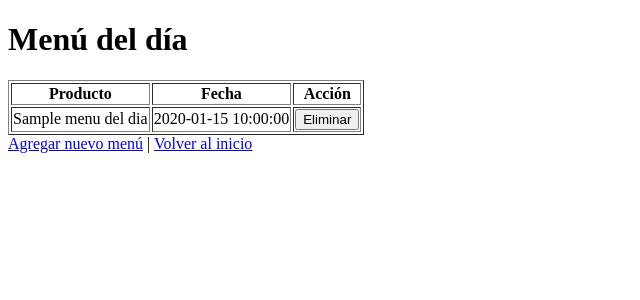
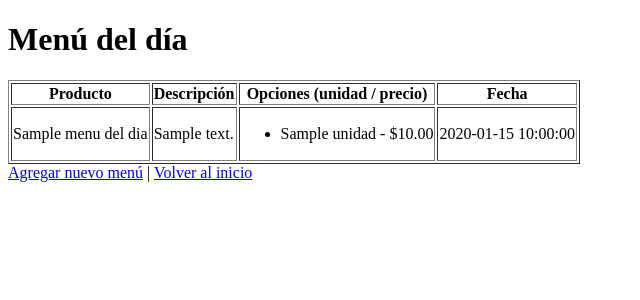
Before and after one commit to Maiitezanabria/chatbot, a Flask app: page /panel in a window 1280 px wide. Shown: the top 300 px of the page, without its empty margins (0-640 px from the left). Run offline with Flask 3, Linux system fonts and the light colour scheme; a database or web service that is not in the repository returns one stand-in record (values such as "Sample title"); some libraries are stand-ins or nearby versions.

```diff
--- a/app.py
+++ b/app.py
@@ -21,24 +21,32 @@ def get_db_connection():
     conn = psycopg2.connect(DATABASE_URL, client_encoding='UTF8')
     return conn
 
-@app.route('/productos')
-def productos():
+from collections import defaultdict
+
+@app.route('/panel')
+def panel():
     conn = get_db_connection()
     cursor = conn.cursor()
 
     cursor.execute('''
-        SELECT p.nombre, p.descripcion, p.precio, p.disponibilidad,
-               c.nombre AS categoria, u.nombre AS unidad
-        FROM productos p
-        JOIN categorias c ON p.categoria_id = c.id
+        SELECT p.nombre, p.descripcion, u.nombre AS unidad, p.precio, m.fecha
+        FROM menu_del_dia m
+        JOIN productos p ON m.producto_id = p.id
         JOIN unidades u ON p.unidad_id = u.id
-        ORDER BY p.nombre
+        ORDER BY p.nombre, p.descripcion, u.nombre
     ''')
-
-    lista = cursor.fetchall()
+    rows = cursor.fetchall()
     cursor.close()
     conn.close()
-    return render_template('productos.html', lista=lista)
+
+    # Agrupar por (nombre, descripcion)
+    menus = defaultdict(list)
+    for nombre, descripcion, unidad, precio, fecha in rows:
+        key = (nombre, descripcion)
+        menus[key].append({'unidad': unidad, 'precio': precio, 'fecha': fecha})
+
+    return render_template('panel.html', menus=menus)
+
 
 
 
--- a/templates/panel.html
+++ b/templates/panel.html
@@ -9,21 +9,26 @@
 <table border="1">
     <tr>
         <th>Producto</th>
+        <th>Descripción</th>
+        <th>Opciones (unidad / precio)</th>
         <th>Fecha</th>
-            <th>Acción</th>
     </tr>
-        {% for m in menus %}
+    {% for key, opciones in menus.items() %}
     <tr>
-            <td>{{ m[1] }}</td>
-            <td>{{ m[2] }}</td>
+        <td>{{ key[0] }}</td> <!-- Nombre -->
+        <td>{{ key[1] }}</td> <!-- Descripción -->
         <td>
-                <form action="/eliminar_menu/{{ m[0] }}" method="post" onsubmit="return confirm('¿Estás seguro de eliminar este menú?');">
-                    <button type="submit">Eliminar</button>
-                </form>
+            <ul>
+                {% for op in opciones %}
+                <li>{{ op.unidad }} - ${{ "%.2f"|format(op.precio) }}</li>
+                {% endfor %}
+            </ul>
         </td>
+        <td>{{ opciones[0].fecha }}</td> <!-- Asumimos que tienen la misma fecha -->
     </tr>
     {% endfor %}
 </table>
+
     <a href="/agregar_menu">Agregar nuevo menú</a> |
     <a href="/">Volver al inicio</a>
 </body>
```
Lines whose indentation alone changed are shown as unchanged.
